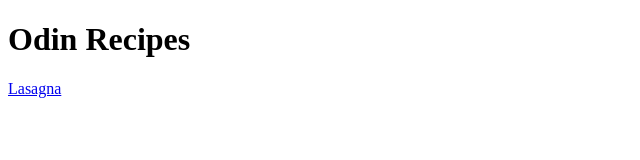
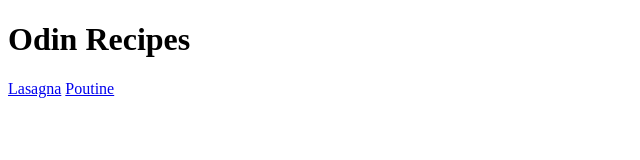
Before and after one commit to BiGBabyHerman/odin-recipes, a plain HTML site: page index.html in a window 1280 px wide. Shown: the full height of the page, 0-640 px from the left. Drawn offline with Linux system fonts and the light colour scheme.

Commit message:
index.html

```diff
--- a/index.html
+++ b/index.html
@@ -9,5 +9,6 @@
 <body>
     <h1>Odin Recipes</h1>
     <a href="./recipes/lasagna.html">Lasagna</a>
+    <a href="./recipes/poutine">Poutine</a>
 </body>
 </html>
```
